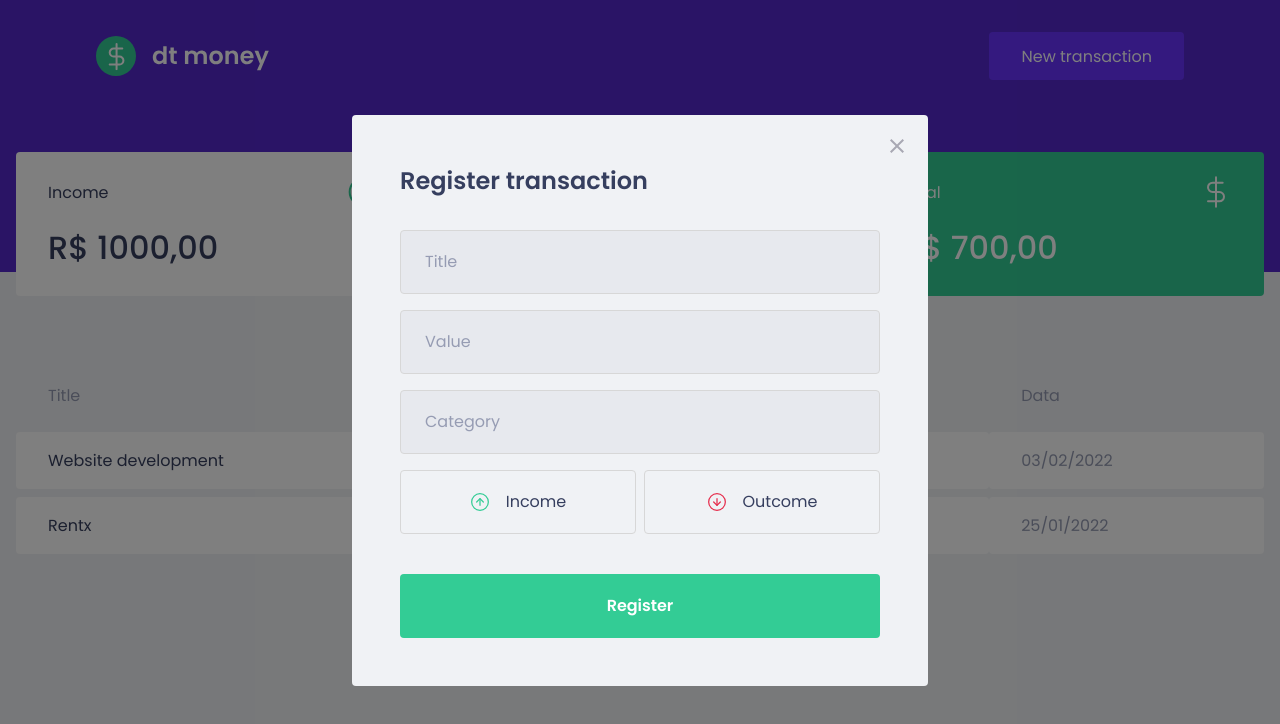
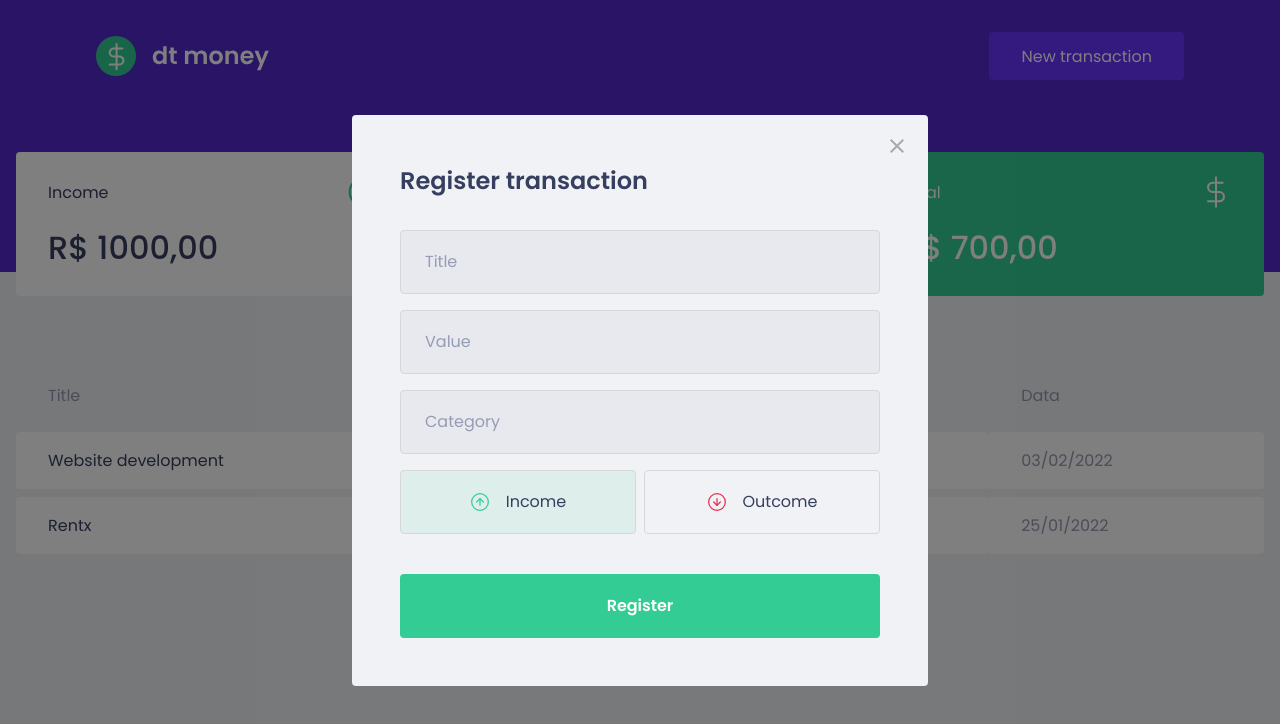
Before and after one commit to i-ramoss/dtmoney, a React (Create React App) app: page / in a window 1280 px wide. Both pictures are taken after a click on the button "New transaction". Shown: the top 724 px of the page. Built offline with nearby package versions, Linux system fonts and the light colour scheme; no server answers; what miragejs would draw is missing.

Commit message:
feat: create a type buttom component for transaction type
- Use typescript generic to add new properties on the button styleguide component

```diff
--- a/src/components/NewTransactionModal/index.tsx
+++ b/src/components/NewTransactionModal/index.tsx
@@ -1,10 +1,11 @@
+import { useState } from "react";
 import Modal from "react-modal";
 
 import closeImg from '../../assets/close.svg';
 import incomeImg from '../../assets/income.svg';
 import outcomeImg from '../../assets/outcome.svg';
 
-import { Container, TransactionTypeContainer } from "./styles";
+import { Container, TransactionTypeContainer, RadioBox } from "./styles";
 
 interface NewTransactionModalProps {
   isOpen: boolean;
@@ -12,6 +13,8 @@
 }
 
 export function NewTransactionModal ({isOpen, onRequestClose}: NewTransactionModalProps) {
+  const [type, setType] = useState('deposit');
+
   return (
     <Modal
       isOpen={isOpen}
@@ -35,19 +38,25 @@
         <input placeholder="Category"/>
 
         <TransactionTypeContainer>
-          <button
+          <RadioBox
             type="button"
+            onClick={() => setType('deposit')}
+            isActive={type === 'deposit'}
+            activeColor='green'
           >
             <img src={incomeImg} alt="Income value" />
             <span>Income</span>
-          </button>
+          </RadioBox>
 
-          <button
+          <RadioBox
             type="button"
+            onClick={() => setType('withdraw')}
+            isActive={type === 'withdraw'}
+            activeColor='red'
           >
             <img src={outcomeImg} alt="Outcome value" />
             <span>Outcome</span>
-          </button>
+          </RadioBox>
         </TransactionTypeContainer>
 
         <button type="submit">Register</button>
--- a/src/components/NewTransactionModal/styles.ts
+++ b/src/components/NewTransactionModal/styles.ts
@@ -1,5 +1,5 @@
 import styled from 'styled-components';
-import { darken } from 'polished';
+import { darken, transparentize } from 'polished';
 
 export const Container = styled.form`
   h2 {
@@ -55,13 +55,27 @@
   display: grid;
   grid-template-columns: 1fr 1fr;
   gap: 0.5rem;
+`
 
-  button {
+interface RadioBoxProps {
+  isActive: boolean;
+  activeColor: 'green' | 'red';
+}
+
+const colors = {
+  green: "#33cc95",
+  red: "#e52e4d"
+}
+
+export const RadioBox = styled.button<RadioBoxProps>`
   height: 4rem;
   border: 1px solid #d7d7d7;
   border-radius: 0.25rem;
 
-    background: transparent;
+  background: ${props => props.isActive
+    ? transparentize(0.9, colors[props.activeColor] )
+    : 'transparent'
+  };
 
   display: flex;
   align-items: center;
@@ -69,12 +83,6 @@
 
   transition: border-color 0.2s;
 
-    /*
-      como estamos utilizando o styled-components e o nosso css está entro de um
-      arquivo javascript/typescript, nós conseguimos utilizar funções dentro do css
-      vamos então utilizar uma função da biblioteca polished para escurecer uma cor
-      o pacote polished possui várias
-    */
   &:hover {
     border-color: ${darken(0.1, "#d7d7d7")};
   }
@@ -90,5 +98,4 @@
     font-size: 1rem;
     color: var(--text-title);
   }
-  }
 `
```
Lines whose indentation alone changed are shown as unchanged.
